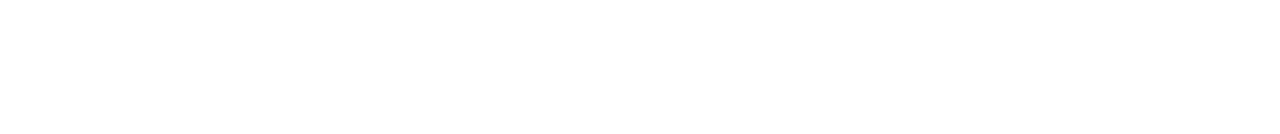
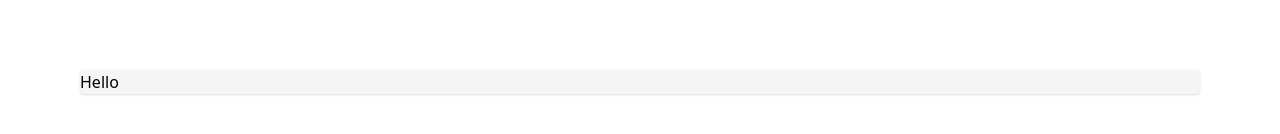
Before and after one commit to Sarthak-Kakkar-03/portfolio-website-v2, a React (Vite) app: page / in a window 1280 px wide. Shown: the part 1182-1316 px from the top of the page. Before the commit the page ends 896 px from the top, so only its background shows below. Built offline with nearby package versions, Linux system fonts and the light colour scheme.

Commit message:
working push

```diff
--- a/src/App.jsx
+++ b/src/App.jsx
@@ -5,6 +5,7 @@
 import Header from './components/header/header'
 import Hero from './components/Hero/Hero'
 import Section from './components/Section'
+import About from './components/About/about'
 
 function App() {
   const [count, setCount] = useState(0)
@@ -20,6 +21,7 @@
       >
         <Header/>
         <Section id='hero'><Hero/></Section>
+        <Section id='about' className='flex items-center justify-center'><About/></Section>
       </main>
     </div>
   )
--- a/src/components/About/About.jsx
+++ b/src/components/About/About.jsx
@@ -5,9 +5,9 @@
 const About = () => {
   return (
     <div
-    className='min-h-full overflow-auto'
+    className='flex flex-1 bg-surface shadow rounded mx-10'
     >
-
+      <h1>Hello</h1>
     </div>
   )
 }
--- a/src/components/header/header.jsx
+++ b/src/components/header/header.jsx
@@ -22,7 +22,7 @@
   ))
 
   const mainMenu = (
-    <nav className="bg-white w-full md:sticky flex justify-center p-5 text-sm top-0"
+    <nav className="relative z-40 bg-white md:sticky top-0 w-full flex justify-center p-5 text-sm shadow-sm"
     style={{height:"4rem"}}>
 
       <div className="hidden md:flex flex-1 md:max-w-3xl justify-center">
```
